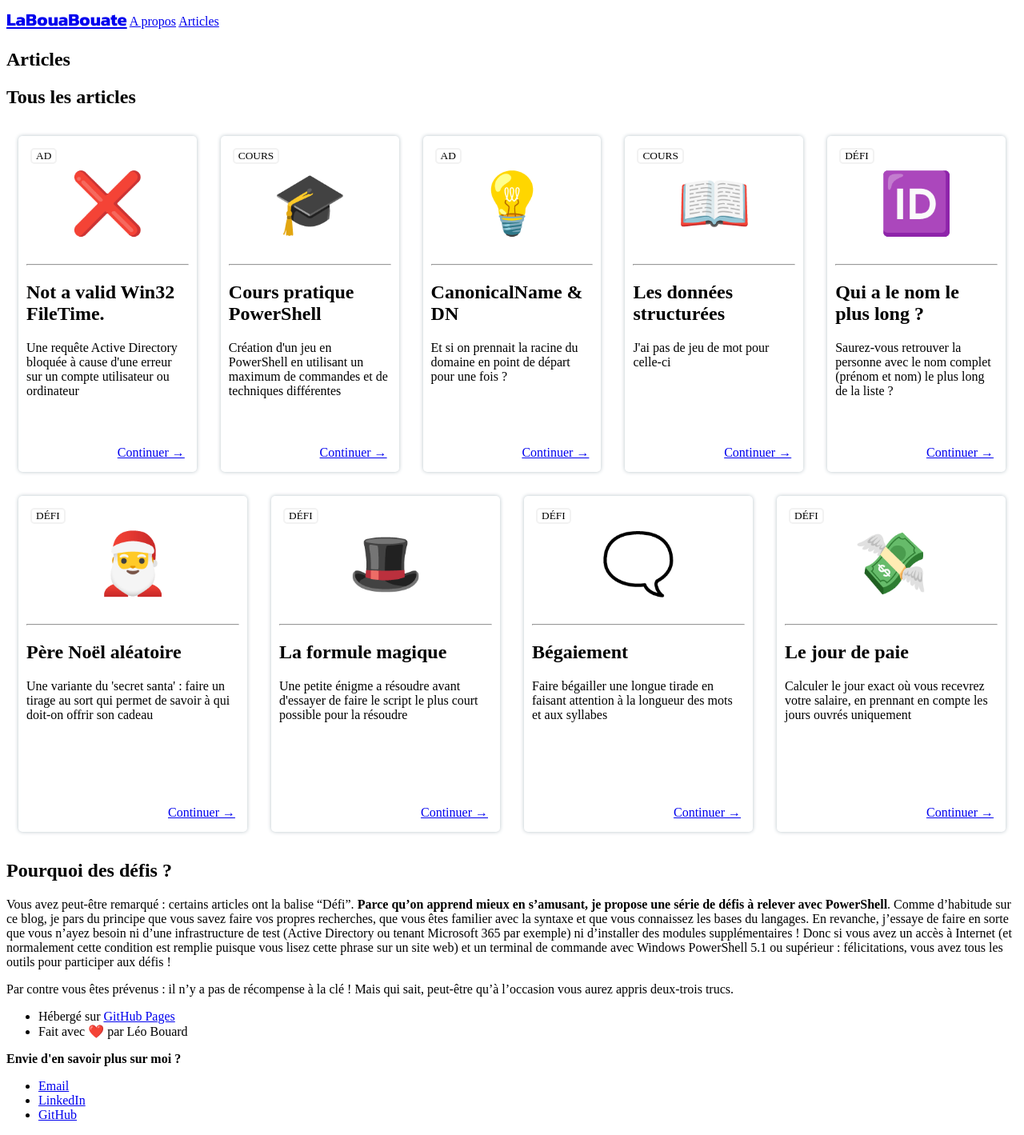
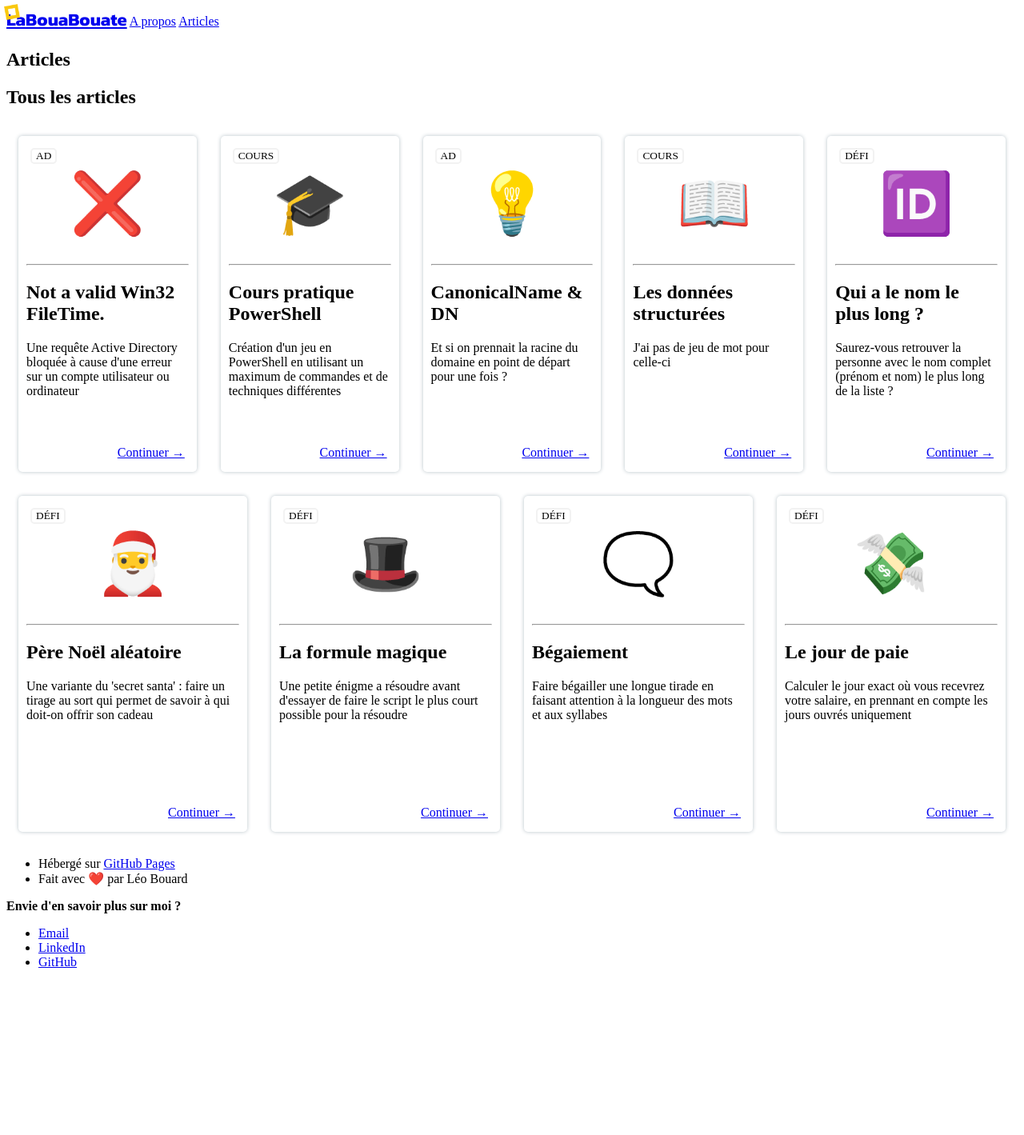
Before and after one commit to leobouard/leobouard.github.io, a Jekyll site: the page built from blog.md, in a window 1280 px wide. Shown: the whole page at 80% size. Built offline with Jekyll 4.4.1, drawn with Linux system fonts in a browser that asks for light colours; our own code applies the rules of GitHub Pages for plain Markdown files; after the commit the page ends 1228 px from its top, so only the background shows below that.

Commit message:
Ajout logo

```diff
--- a/_layouts/default.html
+++ b/_layouts/default.html
@@ -17,6 +17,7 @@
   <body>
 
     <header>
+      <img src="/assets/images/favicon.ico" alt="Logo de LaBouaBouate" style="user-select: none; height: 20px; position: absolute; top: 5px; left: 5px;"/>
       <nav>
         <a href="{{ "/" | absolute_url }}" style="font-family: 'Kanit', sans-serif; font-weight: 700; font-size: 22px;">LaBouaBouate</a>
         <a href="/about">A propos</a>
--- a/blog.md
+++ b/blog.md
@@ -21,9 +21,3 @@ description: "Tous les défis, cours et articles sur PowerShell et d'autres tech
         {% endif %}
     {% endfor %}
 </div>
-
-## Pourquoi des défis ?
-
-Vous avez peut-être remarqué : certains articles ont la balise "Défi". **Parce qu'on apprend mieux en s'amusant, je propose une série de défis à relever avec PowerShell**. Comme d'habitude sur ce blog, je pars du principe que vous savez faire vos propres recherches, que vous êtes familier avec la syntaxe et que vous connaissez les bases du langages. En revanche, j'essaye de faire en sorte que vous n'ayez besoin ni d'une infrastructure de test (Active Directory ou tenant Microsoft 365 par exemple) ni d'installer des modules supplémentaires ! Donc si vous avez un accès à Internet (et normalement cette condition est remplie puisque vous lisez cette phrase sur un site web) et un terminal de commande avec Windows PowerShell 5.1 ou supérieur : félicitations, vous avez tous les outils pour participer aux défis !
-
-Par contre vous êtes prévenus : il n'y a pas de récompense à la clé ! Mais qui sait, peut-être qu'à l'occasion vous aurez appris deux-trois trucs.
```
